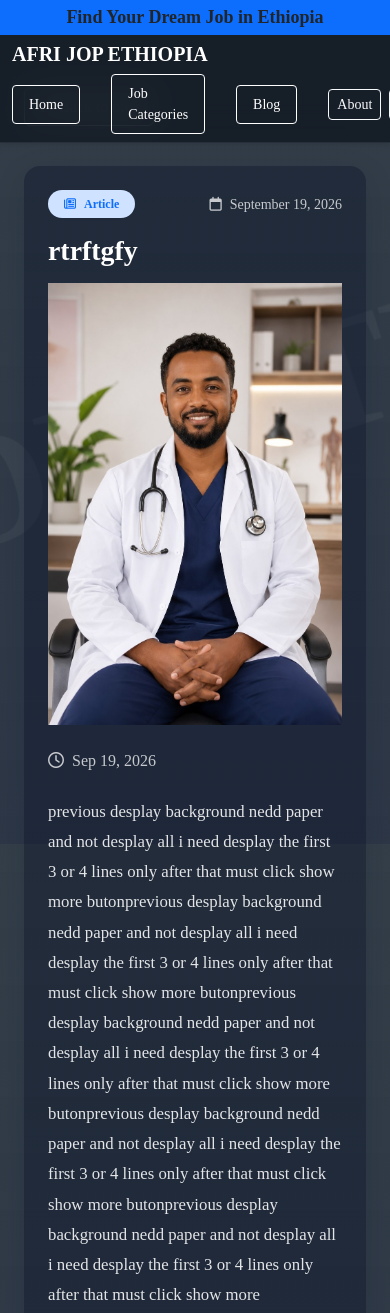
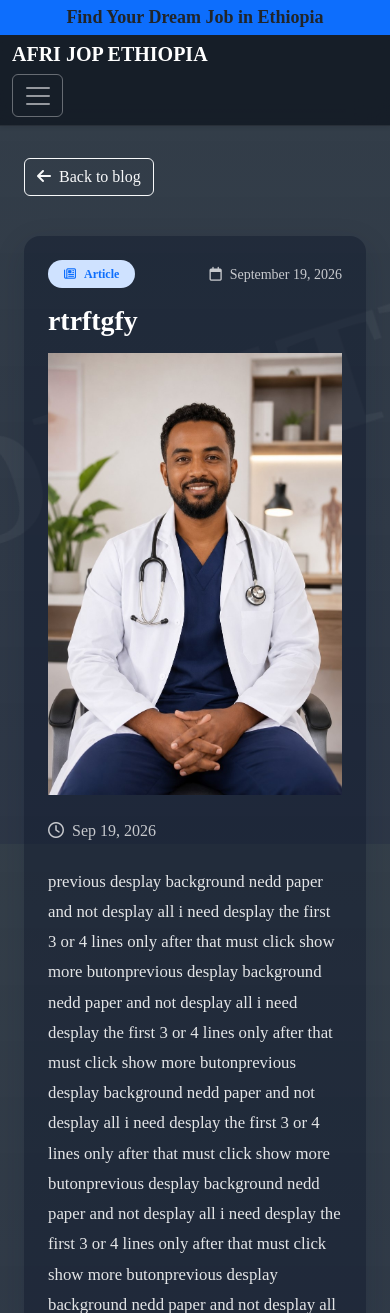
Before and after one commit to seidasenmuhe2122/web, a Django app: a page that uses templates/jobs/base.html in a window 390 px wide. Shown: the top 1313 px of the page. Run offline with Django 5.2, Linux system fonts and the light colour scheme; data comes from the database, SQL or seed files in the repository; both versions use the stored data as it was after the commit; some libraries are stand-ins or nearby versions.

Commit message:
Fix navbar mobile responsiveness in base.html

```diff
--- a/templates/jobs/base.html
+++ b/templates/jobs/base.html
@@ -60,7 +60,7 @@
 
         .navbar .nav-link {
             background-color: transparent !important;
-            border: 1px solid #fff !important;
+            border: 1px solid rgba(255,255,255,0.35) !important;
             color: #fff !important;
             padding: 8px 16px !important;
             border-radius: 4px !important;
@@ -71,6 +71,19 @@
         .navbar .nav-link:hover {
             background-color: #fff !important;
             color: #000 !important;
+        }
+
+        .navbar-collapse {
+            justify-content: space-between;
+        }
+
+        .navbar-toggler {
+            border-color: rgba(255,255,255,0.35);
+            padding: 0.35rem 0.6rem;
+        }
+
+        .navbar-toggler:focus {
+            box-shadow: 0 0 0 0.2rem rgba(255,255,255,0.15);
         }
 
         .navbar-brand img { max-height: 38px; }
@@ -404,6 +417,23 @@
             }
         }
 
+        @media (max-width: 991.98px) {
+            .navbar .nav-link {
+                margin-right: 0 !important;
+                width: 100%;
+                text-align: center;
+            }
+
+            .navbar-collapse {
+                padding-top: 0.75rem;
+            }
+
+            .navbar-nav,
+            .navbar .d-flex {
+                width: 100%;
+            }
+        }
+
         @media (max-width: 576px) {
             .navbar .container {
                 padding-left: 12px;
@@ -460,14 +490,20 @@
                 </span>
             </a>
 
-            <div class="d-flex align-items-center gap-3 ms-auto">
-                <div class="d-flex align-items-center gap-3 small">
+            <button class="navbar-toggler" type="button" data-bs-toggle="collapse" data-bs-target="#mainNavbar" aria-controls="mainNavbar" aria-expanded="false" aria-label="Toggle navigation">
+                <span class="navbar-toggler-icon"></span>
+            </button>
+
+            <div class="collapse navbar-collapse" id="mainNavbar">
+                <div class="navbar-nav me-auto mb-2 mb-lg-0 align-items-lg-center gap-lg-2 small">
                     <a href="{% url 'home' %}" class="nav-link">{% translate "Home" %}</a>
                     <a href="{% url 'category_list' %}" class="nav-link">{% translate "Job Categories" %}</a>
                     <a href="{% url 'blog_list' %}" class="nav-link">{% translate "Blog" %}</a>
                 </div>
+
+                <div class="d-flex flex-column flex-lg-row align-items-lg-center gap-2 ms-lg-auto small">
                     {% if not site_settings or site_settings.show_about_contact_links %}
-                    <div class="d-flex align-items-center gap-2 small">
+                        <div class="d-flex flex-column flex-lg-row align-items-lg-center gap-2">
                             {% if request.path != '/contact-us/' and request.path != '/contact-us/message/' %}
                                 <a href="{% url 'about_us' %}" class="btn btn-sm btn-outline-light px-2" data-page="about">{% translate "About" %}</a>
                             {% endif %}
@@ -488,6 +524,7 @@
                             {% endif %}
                         </div>
                     {% endif %}
+
                     {% for page in custom_header_pages %}
                         <a href="{% url 'custom_page' page.slug %}" class="btn btn-sm btn-outline-light px-2">{{ page.title }}</a>
                     {% endfor %}
@@ -505,7 +542,7 @@
                         </select>
                     </form>
                     {% endif %}
-
+                </div>
             </div>
         </div>
     </nav>
@@ -516,7 +553,7 @@
         </div>
     {% endif %}
 
-    <main class="container my-4 flex-grow-1 position-relative" style="padding-top: 40px; z-index: 1;">
+    <main class="container my-4 flex-grow-1 position-relative" style="padding-top: 110px; z-index: 1;">
         {% block content %}{% endblock %}
     </main>
 
```
Also changed, not shown: db.sqlite3. Lines whose indentation alone changed are shown as unchanged.
